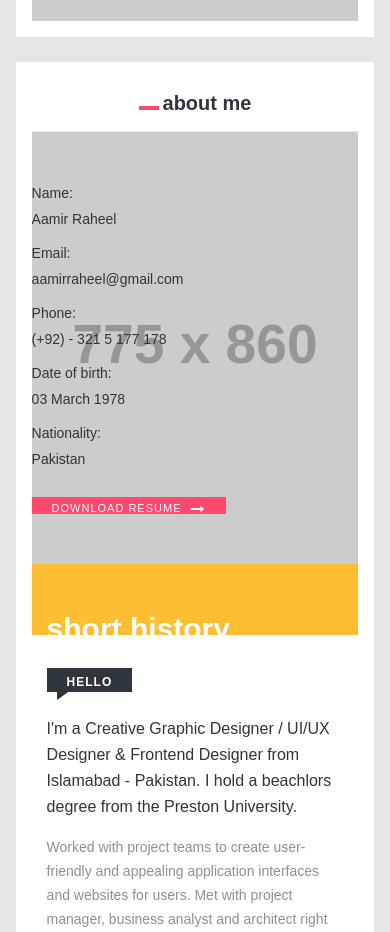
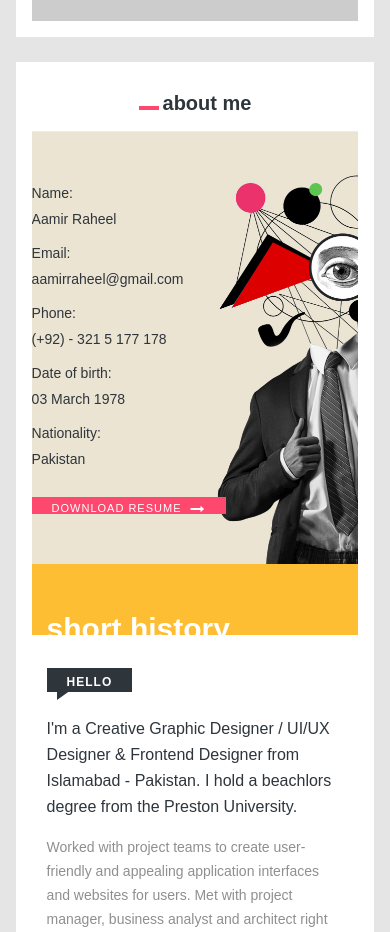
Before and after one commit to aamirraheel/aamirraheel.github.io, a plain HTML site: page index.html in a window 390 px wide. Shown: the part 1120-2052 px from the top of the page. Drawn offline with Linux system fonts and the light colour scheme; placeholder pictures from the web are drawn by us; a web font is replaced by a local one.

Commit message:
updated index

```diff
--- a/index.html
+++ b/index.html
@@ -190,8 +190,8 @@
                                 </div>
                             </div>
                             <!-- end slide title -->
-                            <!-- slider content -->
-                            <div class="col-md-5 col-sm-12 col-xs-12 height-100 cover-background display-inline-block sm-padding-fifteen-tb xs-no-padding-lr" style="background-image:url('http://placehold.it/775x860');">
+                            <!-- slider content  my image 1-->
+                            <div class="col-md-5 col-sm-12 col-xs-12 height-100 cover-background display-inline-block sm-padding-fifteen-tb xs-no-padding-lr" style="background-image:url('images/abtme.jpg');">
                                 <div class="center-block padding-eleven-lr md-padding-eight-lr xs-no-padding-lr">
                                     <div class="middle-block">
                                         <table>
```
